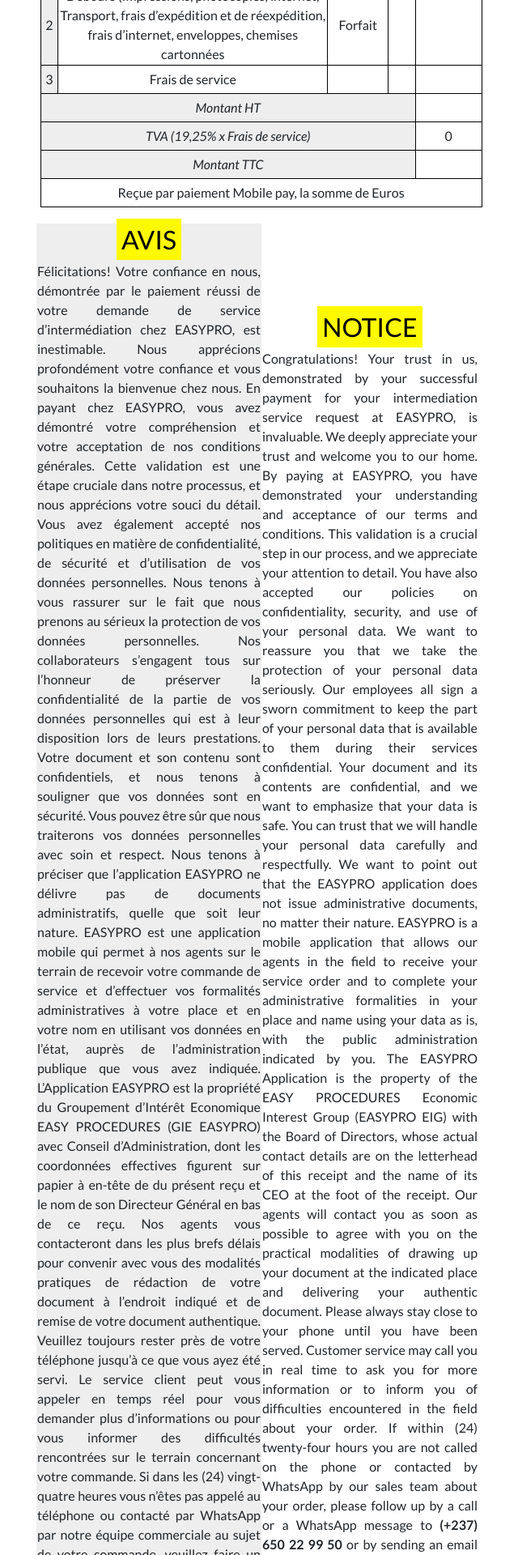
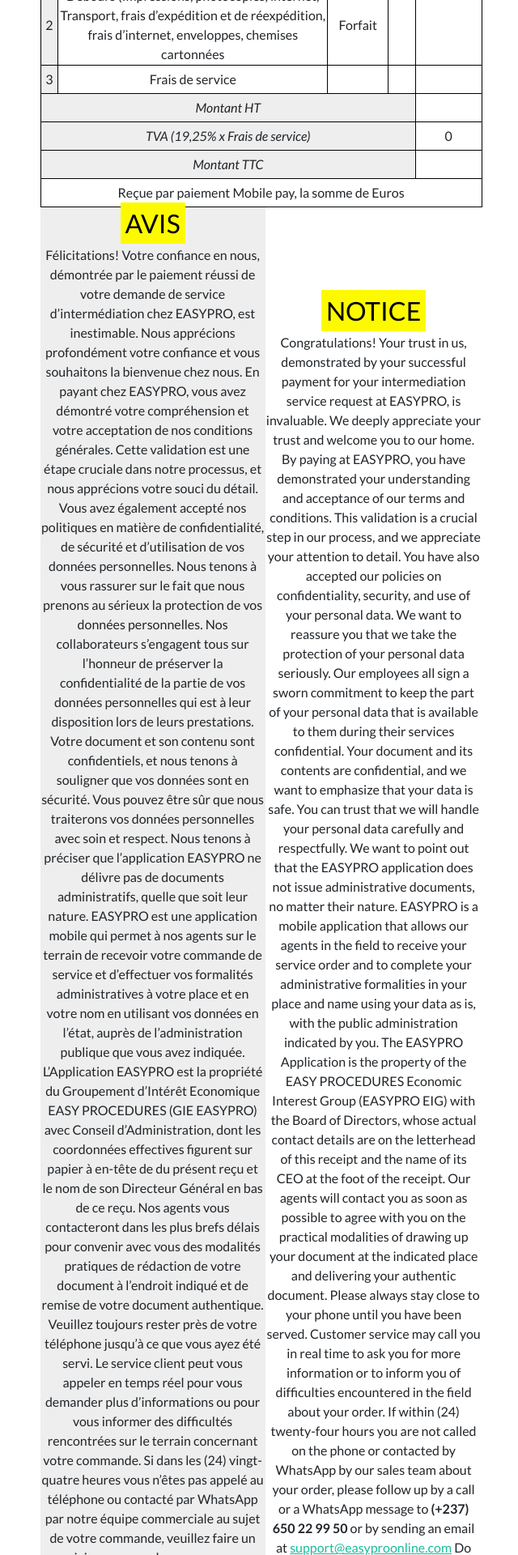
Before and after one commit to adigxs/easypro237, a Django app: template request/templates/receipt.html in a window 1280 px wide. Shown: the part 509-2429 px from the top of the page at 81% size, without its empty margins (322-962 px from the left). Run offline with Django 3.2, Linux system fonts and the light colour scheme; the template is opened without the code that fills it, so the values that code supplies are empty; some libraries are stand-ins or nearby versions.

Commit message:
Update receipt file.

```diff
--- a/request/templates/receipt.html
+++ b/request/templates/receipt.html
@@ -139,15 +139,10 @@
                             <td colspan="5" class="colspan" style="background-color: transparent">Reçue par paiement Mobile pay, la somme de <strong>{{ total_amount_in_words }}</strong> {% if currency_code == "XAF" %}Francs CFA{% else %} Euros {% endif %}</td>
                         </tr>
                     </table>
-                </div>
-            </div>
-            <div class="container-fluid" style="float: none; text-align: center; margin-top: 20px">
-                <div class="col-sm-6 text-center" style="display: inline-block">
                     <table id="notices" style="border-style: none">
                         <tr style="border-style: none">
                             <td style="border-style: none">
                                 <h3><mark style="background-color: #fdfa00">AVIS</mark></h3>
-                        <p style="text-align: justify">
                                 Félicitations! Votre confiance en nous, démontrée par le paiement réussi de votre demande de service d’intermédiation chez EASYPRO, est inestimable. Nous apprécions profondément votre confiance et vous souhaitons la bienvenue chez nous.
                                 En payant chez EASYPRO, vous avez démontré votre compréhension et votre acceptation de nos conditions générales. Cette validation est une étape cruciale dans notre processus, et nous apprécions votre souci du détail. Vous avez également accepté nos politiques en matière de confidentialité, de sécurité et d’utilisation de vos données personnelles. Nous tenons à vous rassurer sur le fait que nous prenons au sérieux la protection de vos données personnelles. Nos collaborateurs s’engagent tous sur l’honneur de préserver la confidentialité de la partie de vos données personnelles qui est à leur disposition lors de leurs prestations. Votre document et son contenu sont confidentiels, et nous tenons à souligner que vos données sont en sécurité. Vous pouvez être sûr que nous traiterons vos données personnelles avec soin et respect.
                                 Nous tenons à préciser que l’application EASYPRO ne délivre pas de documents administratifs, quelle que soit leur nature. EASYPRO est une application mobile qui permet à nos agents sur le terrain de recevoir votre commande de service et d’effectuer vos formalités administratives à votre place et en votre nom en utilisant vos données en l’état, auprès de l’administration publique que vous avez indiquée. L’Application EASYPRO est la propriété du Groupement d’Intérêt Economique EASY PROCEDURES (GIE EASYPRO) avec Conseil d’Administration, dont les coordonnées effectives figurent sur papier à en-tête de du présent reçu et le nom de son Directeur Général en bas de ce reçu.
@@ -155,11 +150,10 @@
                                 Si dans les (24) vingt-quatre heures vous n’êtes pas appelé au téléphone ou contacté par WhatsApp par notre équipe commerciale au sujet de votre commande, veuillez faire un suivi par un appel ou un message WhatsApp au (+237) 650 22 99 50 ou en envoyant un email à <a href="mailto:support@easyproonline.com">support@easyproonline.com</a>
                                 Ne vous inquiétez pas, vous recevrez les réponses appropriées. Chez EASYPRO, nous privilégions le dialogue en toutes circonstances. C’est votre prière, une voie de recours en cas de problème. Contactez-nous par tout moyen laissant une trace écrite, si vous rencontrez des difficultés concernant la qualité ou la durée de notre prestation de service.
                                 EASYPRO GIE et ses membres déclinent leurs responsabilités pour toutes demandes d’Extrait de Casier Judiciaire faites à moins de SEPT (07) jours ouvrables des dates limites des dépôts des dossiers administratifs, tant au Cameroun qu’à l’étranger.
-                        </p>
+
                             </td>
                             <td style="border-style: none">
                                 <h3><mark style="background-color: #fdfa00">NOTICE</mark></h3>
-                        <p style="text-align: justify">
                                 Congratulations! Your trust in us, demonstrated by your successful payment for your intermediation service request at EASYPRO, is invaluable. We deeply appreciate your trust and welcome you to our home.
                                 By paying at EASYPRO, you have demonstrated your understanding and acceptance of our terms and conditions. This validation is a crucial step in our process, and we appreciate your attention to detail. You have also accepted our policies on confidentiality, security, and use of your personal data. We want to reassure you that we take the protection of your personal data seriously. Our employees all sign a sworn commitment to keep the part of your personal data that is available to them during their services confidential. Your document and its contents are confidential, and we want to emphasize that your data is safe. You can trust that we will handle your personal data carefully and respectfully.
                                 We want to point out that the EASYPRO application does not issue administrative documents, no matter their nature. EASYPRO is a mobile application that allows our agents in the field to receive your service order and to complete your administrative formalities in your place and name using your data as is, with the public administration indicated by you. The EASYPRO Application is the property of the EASY PROCEDURES Economic Interest Group (EASYPRO EIG) with the Board of Directors, whose actual contact details are on the letterhead of this receipt and the name of its CEO at the foot of the receipt.
@@ -167,13 +161,11 @@
                                 If within (24) twenty-four hours you are not called on the phone or contacted by WhatsApp by our sales team about your order, please follow up by a call or a WhatsApp message to <strong>(+237) 650 22 99 50</strong> or by sending an email at <a href="mailto:support@easyproonline.com">support@easyproonline.com</a>
                                 Do not worry; you will be provided with the proper answers. At EASYPRO, we favor dialogue in all circumstances. This is your prayer, a way of recourse in case of problems. Contact us by any means that leaves a written record if you encounter any difficulties with the quality or duration of our service delivery.
                                 EASYPRO IEG and its members decline their responsibilities for any requests for Extract from the Criminal Record made less than SEVEN (07) working days before the deadlines for submitting administrative files, both in Cameroon and abroad
-                        </p>
                             </td>
                         </tr>
                     </table>
                 </div>
             </div>
-
         </div>
         <footer>
             <div style="text-align: center">
```
Lines whose indentation alone changed are shown as unchanged.
